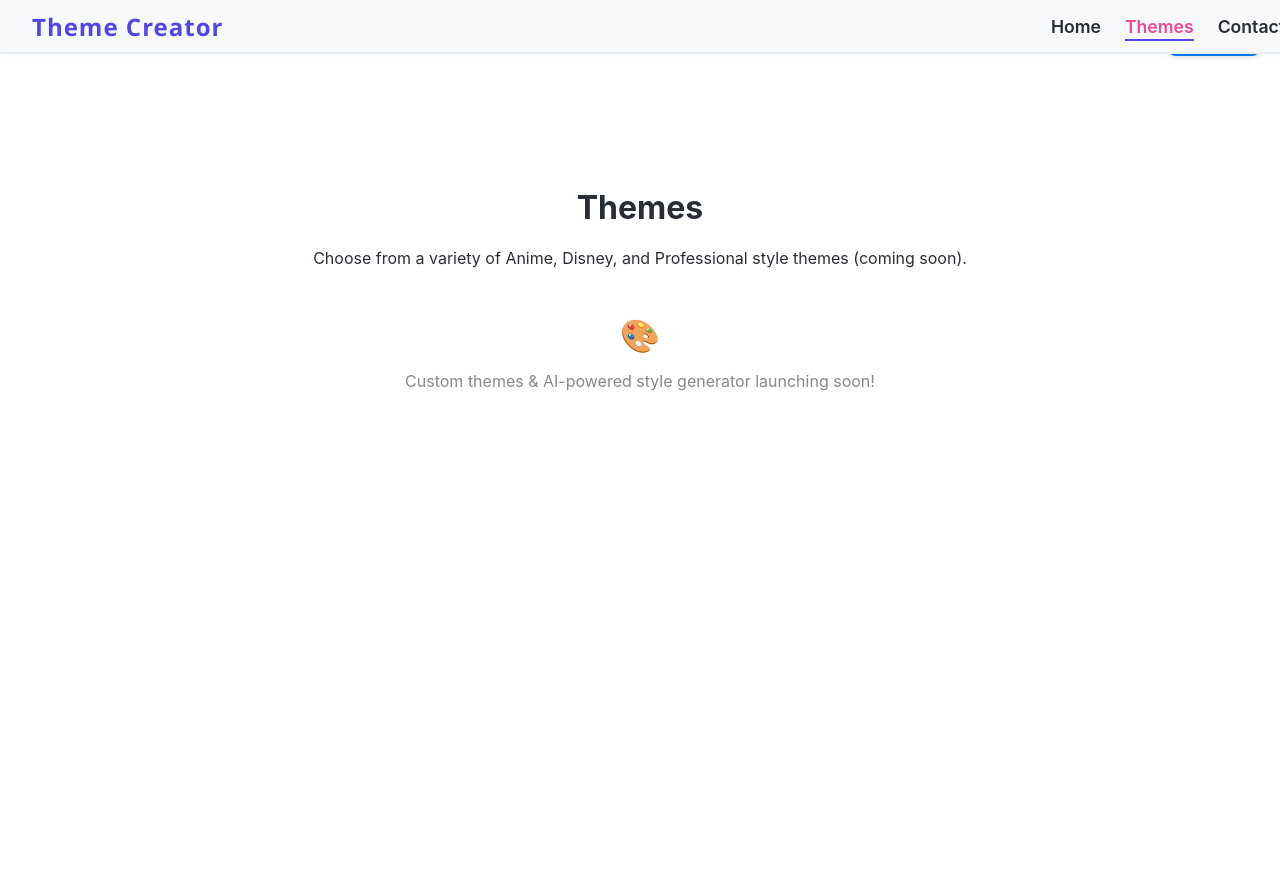
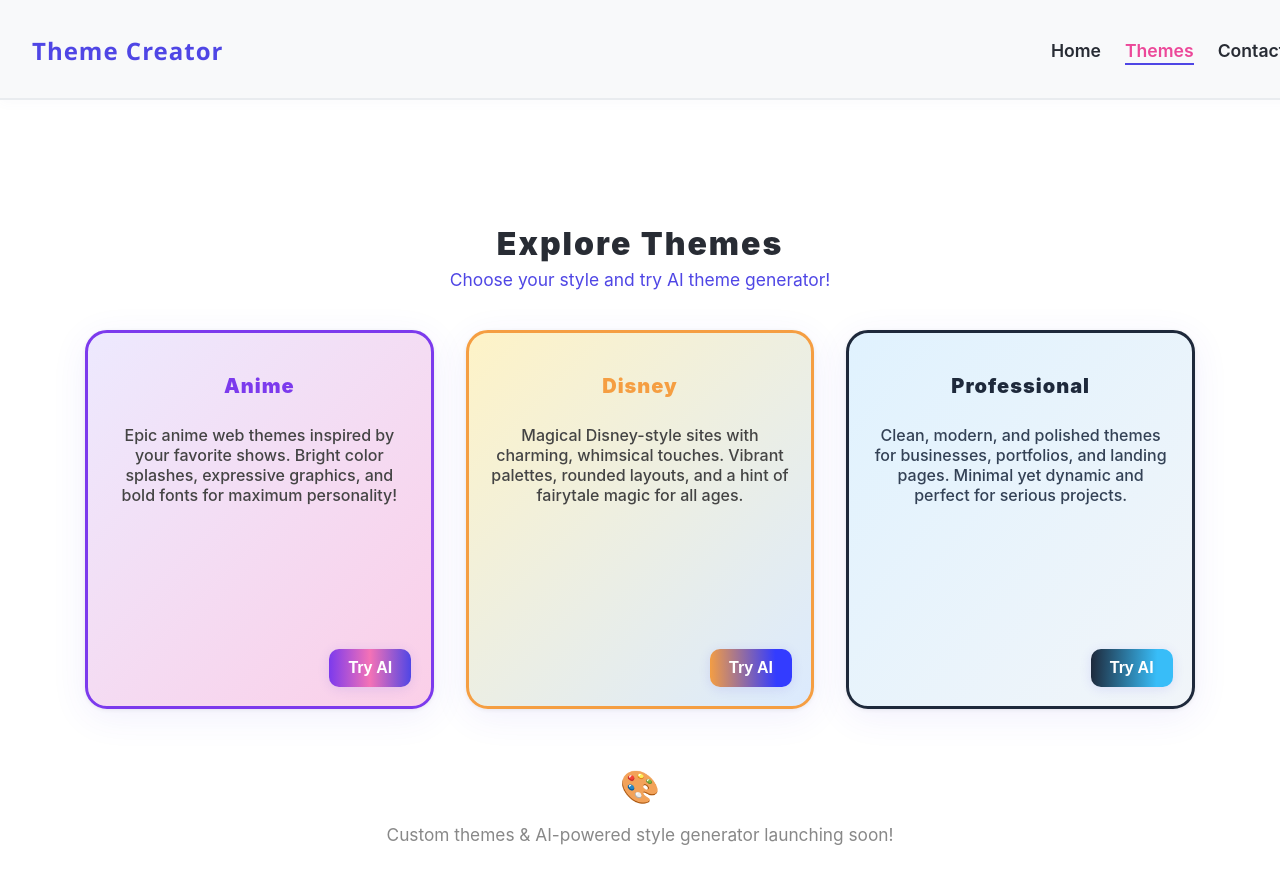
Before and after one commit to Workflow-Manager-admin/themegenie-107565-597cd14a, a React (Create React App) app in the folder theme_creator_frontend/: page /themes in a window 1280 px wide. Shown: the top 877 px of the page. Before the commit the page ends 800 px from the top, so only its background shows below. Built offline with nearby package versions, Linux system fonts and the light colour scheme.

Commit message:
CheckPoint - cgfc634dad

```diff
--- a/theme_creator_frontend/src/App.css
+++ b/theme_creator_frontend/src/App.css
@@ -27,6 +27,18 @@
   color: var(--text-primary);
   min-height: 100vh;
   transition: background-color 0.3s ease, color 0.3s ease;
+}
+
+/* Layout main content padding for spacing below sticky navbar */
+.app-main-content {
+  padding-top: 70px; /* matches Navbar height on desktop */
+  min-height: 80vh;
+}
+
+@media (max-width: 768px) {
+  .app-main-content {
+    padding-top: 58px; /* matches Navbar mobile height */
+  }
 }
 
 .App-logo {
--- a/theme_creator_frontend/src/App.js
+++ b/theme_creator_frontend/src/App.js
@@ -30,7 +30,8 @@ function App() {
           {theme === "light" ? "🌙 Dark" : "☀️ Light"}
         </button>
         <Navbar />
-        <div style={{ marginTop: "5rem" }}>
+        {/* Apply a global padding top to main content, matching the Navbar height */}
+        <div className="app-main-content">
           <Routes>
             <Route path="/" element={<Home />} />
             <Route path="/themes" element={<Themes />} />
--- a/theme_creator_frontend/src/components/Navbar.css
+++ b/theme_creator_frontend/src/components/Navbar.css
@@ -4,12 +4,16 @@
   align-items: center;
   justify-content: space-between;
   background: var(--bg-secondary, #f8f9fa);
-  padding: 0.6rem 2rem;
+  padding: 1rem 2rem 0.9rem 2rem;
+  /* desktop: 72px, mobile: 56px - keep in sync with App.css padding */
+  min-height: 68px;
+  max-height: 80px;
   box-shadow: 0 2px 12px rgba(100, 100, 155, 0.04);
   position: sticky;
   top: 0;
   z-index: 1000;
   border-bottom: 2px solid var(--border-color, #e9ecef);
+  transition: min-height 0.15s;
 }
 
 .navbar__brand {
--- a/theme_creator_frontend/src/pages/Home.css
+++ b/theme_creator_frontend/src/pages/Home.css
@@ -3,6 +3,7 @@
   max-width: 880px;
   margin: 0 auto;
   padding: 2.2rem 1.2rem 1.6rem 1.2rem;
+  /* No margin-top for navbar overlap; handled by App.css */
   box-sizing: border-box;
 }
 
--- /dev/null
+++ b/theme_creator_frontend/src/pages/Themes.css
@@ -0,0 +1,189 @@
+:root {
+  --anime-color: #7c3aed;
+  --disney-color: #f59e42;
+  --professional-color: #1e293b;
+  --anime-accent: #f472b6;
+  --disney-accent: #333cff;
+  --professional-accent: #38bdf8;
+}
+
+.themes-page-main {
+  max-width: 1110px;
+  margin: 0 auto;
+  padding: 2rem 1.2rem;
+  width: 100%;
+}
+
+.themes-grid {
+  display: grid;
+  grid-template-columns: repeat(3, 1fr);
+  gap: 2rem;
+  margin-top: 2.5rem;
+  margin-bottom: 2.8rem;
+}
+
+@media (max-width: 900px) {
+  .themes-grid {
+    grid-template-columns: 1fr;
+    gap: 1.2rem;
+  }
+}
+
+.theme-card {
+  border-radius: 22px;
+  box-shadow: 0 8px 36px 0 rgba(79,70,229,0.08), 0 1px 4px 0 rgba(0,0,0,0.07);
+  background: var(--bg-secondary);
+  overflow: hidden;
+  display: flex;
+  flex-direction: column;
+  align-items: stretch;
+  position: relative;
+  padding: 1.5rem 1.2rem 1.2rem 1.2rem;
+  min-height: 330px;
+  border: 3px solid transparent;
+  transition: border 0.25s, box-shadow 0.22s;
+}
+
+.theme-card.anime {
+  border-color: var(--anime-color);
+  background: linear-gradient(135deg, #ede9fe 0%, #fbcfe8 100%);
+}
+.theme-card.disney {
+  border-color: var(--disney-color);
+  background: linear-gradient(135deg, #fef3c7 0%, #dbeafe 100%);
+}
+.theme-card.professional {
+  border-color: var(--professional-color);
+  background: linear-gradient(130deg, #e0f2fe 0%, #f1f5f9 100%);
+}
+
+.theme-card .theme-title {
+  font-size: 1.25rem;
+  font-weight: 900;
+  margin-bottom: 0.7rem;
+  letter-spacing: 1px;
+  color: var(--anime-color);
+}
+.theme-card.disney .theme-title { color: var(--disney-color);}
+.theme-card.professional .theme-title { color: var(--professional-color);}
+
+.theme-description {
+  font-size: 1rem;
+  font-weight: 500;
+  margin-bottom: 1rem;
+  color: #444;
+}
+.theme-card.professional .theme-description {
+  color: #334155;
+}
+
+.try-ai-btn {
+  margin-top: auto;
+  align-self: flex-end;
+  background: linear-gradient(90deg,#7c3aed,#f472b6,#4f46e5);
+  color: #fff;
+  border: none;
+  border-radius: 10px;
+  padding: 0.62em 1.2em;
+  font-size: 1rem;
+  font-weight: 700;
+  cursor: pointer;
+  box-shadow: 0 2px 12px rgba(76,60,229,0.13);
+  transition: transform 0.2s, background 0.17s;
+}
+.theme-card.disney .try-ai-btn {
+  background: linear-gradient(88deg,#f59e42,#333cff 80%);
+}
+.theme-card.professional .try-ai-btn {
+  background: linear-gradient(92deg,#1e293b,#38bdf8 80%);
+}
+.try-ai-btn:hover,.try-ai-btn:focus { transform: scale(1.05); opacity: 0.92;}
+
+@media (max-width: 700px) {
+  .themes-grid {
+    grid-template-columns: 1fr;
+    gap: 1.4rem;
+    margin-top: 1.3rem;
+  }
+  .themes-page-main {
+    padding: 0.8rem 0.25rem;
+  }
+  .theme-card {
+    padding: 1rem 0.6rem 1.1rem 0.7rem;
+    min-height: 270px;
+  }
+}
+
+/* Try AI Expander */
+.ai-section {
+  margin-top: 1.2rem;
+  background: rgba(255,255,255,0.76);
+  border-radius: 12px;
+  box-shadow: 0 1px 8px rgba(79,70,229,0.06);
+  padding: 1.2rem 0.8rem 0.8rem 0.92rem;
+  animation: scaleIn 0.17s cubic-bezier(.43,1.4,.36,1.01);
+}
+
+@keyframes scaleIn {
+  from {opacity: 0;transform: scale(0.97);}
+  to {opacity: 1;transform: scale(1);}
+}
+
+.theme-ai-label {
+  font-size: 1rem;
+  font-weight: 600;
+  color: #4f46e5;
+}
+
+.theme-card.professional .theme-ai-label { color: #1e293b; }
+.theme-card.disney .theme-ai-label { color: #f59e42; }
+
+.theme-ai-input-row {
+  display: flex;
+  gap: 0.6rem;
+  margin: 0.55rem 0 1rem 0;
+  flex-wrap: wrap;
+}
+.theme-ai-input {
+  flex: 1 1 140px;
+  padding: 0.48em 0.75em;
+  border-radius: 7px;
+  border: 1.5px solid #e5e7eb;
+  font-size: 1rem;
+  margin-right: 0.6em;
+  outline: none;
+}
+.theme-ai-input:focus {
+  border-color: #7c3aed;
+  box-shadow: 0 0 0 1.5px #a5b4fc55;
+}
+.theme-card.disney .theme-ai-input:focus { border-color: #f59e42;}
+.theme-card.professional .theme-ai-input:focus { border-color: #38bdf8;}
+
+.theme-generate-btn {
+  background: #4f46e5;
+  color: #fff;
+  border: none;
+  border-radius: 7px;
+  padding: 0.48em 1em;
+  font-size: 1.02rem;
+  font-weight: 600;
+  cursor: pointer;
+  transition: background 0.18s, transform 0.2s;
+}
+.theme-card.disney .theme-generate-btn { background: #f59e42; color: #fff; }
+.theme-card.professional .theme-generate-btn { background: #38bdf8; color: #fff; }
+.theme-generate-btn:hover, .theme-generate-btn:focus { opacity: 0.94; transform: scale(1.04); }
+
+.theme-ai-output {
+  margin-top: 0.88rem;
+  background: #f9fafb;
+  color: #666;
+  border-radius: 8px;
+  padding: 0.79em 1.1em;
+  min-height: 54px;
+  font-family: 'Fira Mono', 'Menlo', monospace;
+  font-size: 0.95em;
+  overflow-x: auto;
+  white-space: pre-line;
+}
--- a/theme_creator_frontend/src/pages/Themes.jsx
+++ b/theme_creator_frontend/src/pages/Themes.jsx
@@ -1,22 +1,153 @@
-import React from "react";
+import React, { useState } from "react";
+import "./Themes.css";
 
 // PUBLIC_INTERFACE
 function Themes() {
-  /** Placeholder for the Themes page, where theme options will go later. */
+  /**
+   * PUBLIC_INTERFACE
+   * Themes page displays a responsive grid of theme cards (Anime, Disney, Professional),
+   * each with an expandable "Try AI" input section and placeholder code output.
+   * Clean, colorful, and mobile-friendly layout.
+   */
+  const themes = [
+    {
+      key: "anime",
+      name: "Anime",
+      desc: "Epic anime web themes inspired by your favorite shows. Bright color splashes, expressive graphics, and bold fonts for maximum personality!",
+    },
+    {
+      key: "disney",
+      name: "Disney",
+      desc: "Magical Disney-style sites with charming, whimsical touches. Vibrant palettes, rounded layouts, and a hint of fairytale magic for all ages.",
+    },
+    {
+      key: "professional",
+      name: "Professional",
+      desc: "Clean, modern, and polished themes for businesses, portfolios, and landing pages. Minimal yet dynamic and perfect for serious projects.",
+    },
+  ];
+
+  const [expander, setExpander] = useState({
+    anime: false,
+    disney: false,
+    professional: false,
+  });
+  const [prompts, setPrompts] = useState({
+    anime: "",
+    disney: "",
+    professional: "",
+  });
+  const [outputs, setOutputs] = useState({
+    anime: "",
+    disney: "",
+    professional: "",
+  });
+
+  // Toggle "Try AI" expansion for a theme
+  // PUBLIC_INTERFACE
+  function handleExpand(themeKey) {
+    setExpander((prev) => ({
+      ...prev,
+      [themeKey]: !prev[themeKey],
+    }));
+  }
+
+  // Capture input changes (AI prompt field)
+  function handlePromptChange(themeKey, value) {
+    setPrompts((prev) => ({
+      ...prev,
+      [themeKey]: value,
+    }));
+  }
+
+  // Simulate "generate code" (for now, display a placeholder HTML/JS/CSS block)
+  function handleGenerate(themeKey) {
+    setOutputs((prev) => ({
+      ...prev,
+      [themeKey]:
+        "// (HTML, CSS, JS code will appear here for " +
+        themeKey.charAt(0).toUpperCase() +
+        themeKey.slice(1) +
+        " themes)\n" +
+        "<!-- Example site code output -->",
+    }));
+  }
+
   return (
-    <main className="container" style={{ minHeight: "60vh", paddingTop: "2rem" }}>
-      <h1>Themes</h1>
-      <p>
-        Choose from a variety of Anime, Disney, and Professional style themes (coming soon).
+    <main className="themes-page-main">
+      <h1 style={{ marginBottom: "0.2em", fontWeight: 900, letterSpacing: 2 }}>
+        Explore Themes
+      </h1>
+      <p style={{ color: "#4f46e5", fontSize: "1.09em", margin: 0 }}>
+        Choose your style and try AI theme generator!
       </p>
-      <div style={{ padding: "2em 0", textAlign: "center" }}>
-        <span style={{
-          fontSize: "2rem",
-          color: "#fbbf24"
-        }}>🎨</span>
-        <p style={{ margin: "1rem 0 0", color: "#888" }}>
+      <div className="themes-grid">
+        {themes.map((theme) => (
+          <section
+            key={theme.key}
+            className={`theme-card ${theme.key}`}
+            tabIndex={0}
+            aria-label={theme.name + " theme card"}
+          >
+            <h2 className="theme-title">{theme.name}</h2>
+            <p className="theme-description">{theme.desc}</p>
+            <button
+              className="try-ai-btn"
+              onClick={() => handleExpand(theme.key)}
+              aria-expanded={!!expander[theme.key]}
+            >
+              {expander[theme.key] ? "Close" : "Try AI"}
+            </button>
+            {expander[theme.key] && (
+              <div className="ai-section">
+                <label
+                  htmlFor={`ai-prompt-${theme.key}`}
+                  className="theme-ai-label"
+                >
+                  Website idea:
+                </label>
+                <div className="theme-ai-input-row">
+                  <input
+                    className="theme-ai-input"
+                    type="text"
+                    id={`ai-prompt-${theme.key}`}
+                    maxLength={120}
+                    placeholder="e.g. Cute anime blog/Disney fan club/Portfolio site"
+                    value={prompts[theme.key]}
+                    onChange={(e) =>
+                      handlePromptChange(theme.key, e.target.value)
+                    }
+                  />
+                  <button
+                    className="theme-generate-btn"
+                    onClick={() => handleGenerate(theme.key)}
+                  >
+                    Generate Code
+                  </button>
+                </div>
+                <div className="theme-ai-output">
+                  {outputs[theme.key]
+                    ? outputs[theme.key]
+                    : "HTML, CSS, JS code will appear here..."}
+                </div>
+              </div>
+            )}
+          </section>
+        ))}
+      </div>
+      <div style={{ textAlign: "center", marginTop: "1.8em", fontSize: "2rem" }}>
+        <span role="img" aria-label="palette">
+          🎨
+        </span>
+        <div
+          style={{
+            margin: "1.1rem 0 0",
+            color: "#888",
+            fontSize: "1.08rem",
+          }}
+        >
           Custom themes &amp; AI-powered style generator launching soon!
-        </p>
+        </div>
       </div>
     </main>
   );
```
